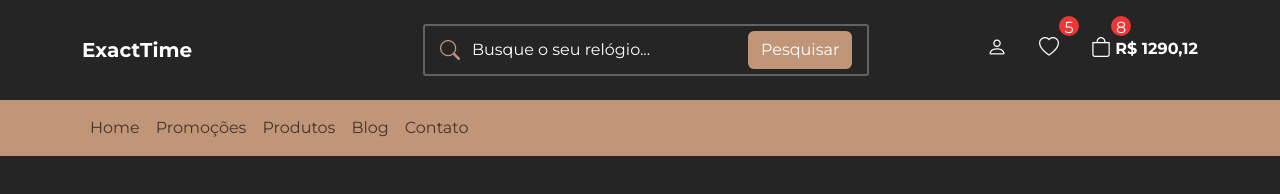
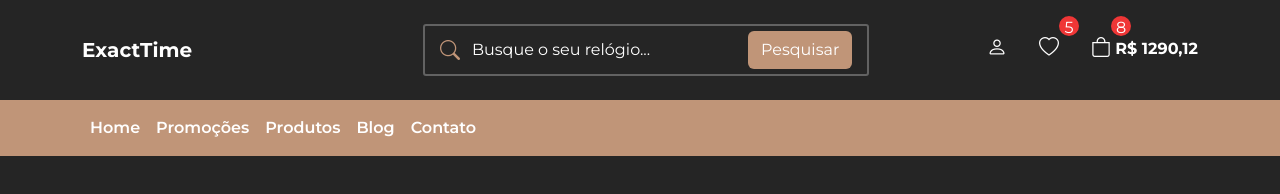
Before and after one commit to Danielmtdc16/exacttime-bootstrap-udemy, a plain HTML site: page index.html in a window 1280 px wide. Drawn offline with nearby package versions, Linux system fonts and the light colour scheme.

Commit message:
adicionando css da bottom navbar

```diff
--- a/css/style.css
+++ b/css/style.css
@@ -115,3 +115,17 @@ body {
 #search-form input:focus {
     box-shadow: none;
 }
+
+/* BOTTOM NAVBAR */
+#bottom-navbar-container .container {
+    justify-content: flex-end;
+}
+
+#bottom-navbar-container a {
+    color: #FFF;
+    font-weight: 600;
+}
+
+.navbar-toggler {
+    font-size: 1.5em;
+}
```
